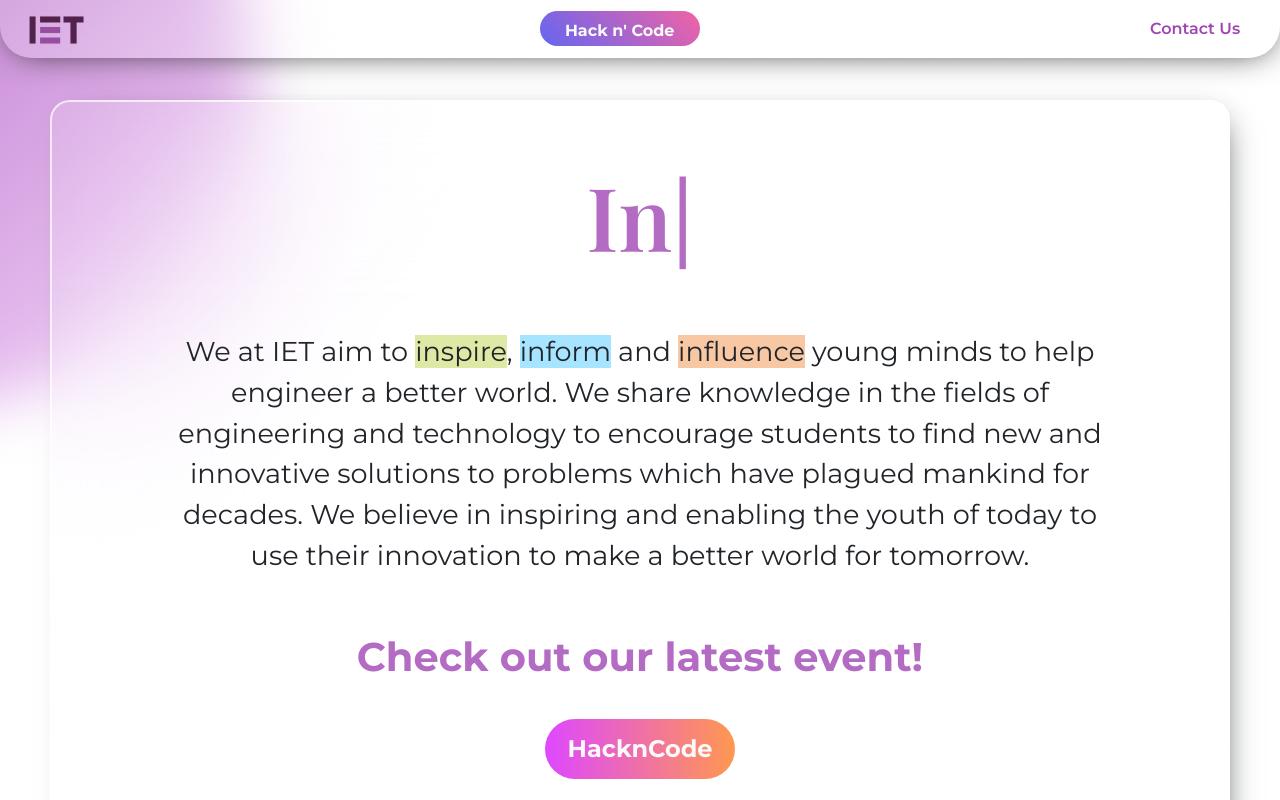
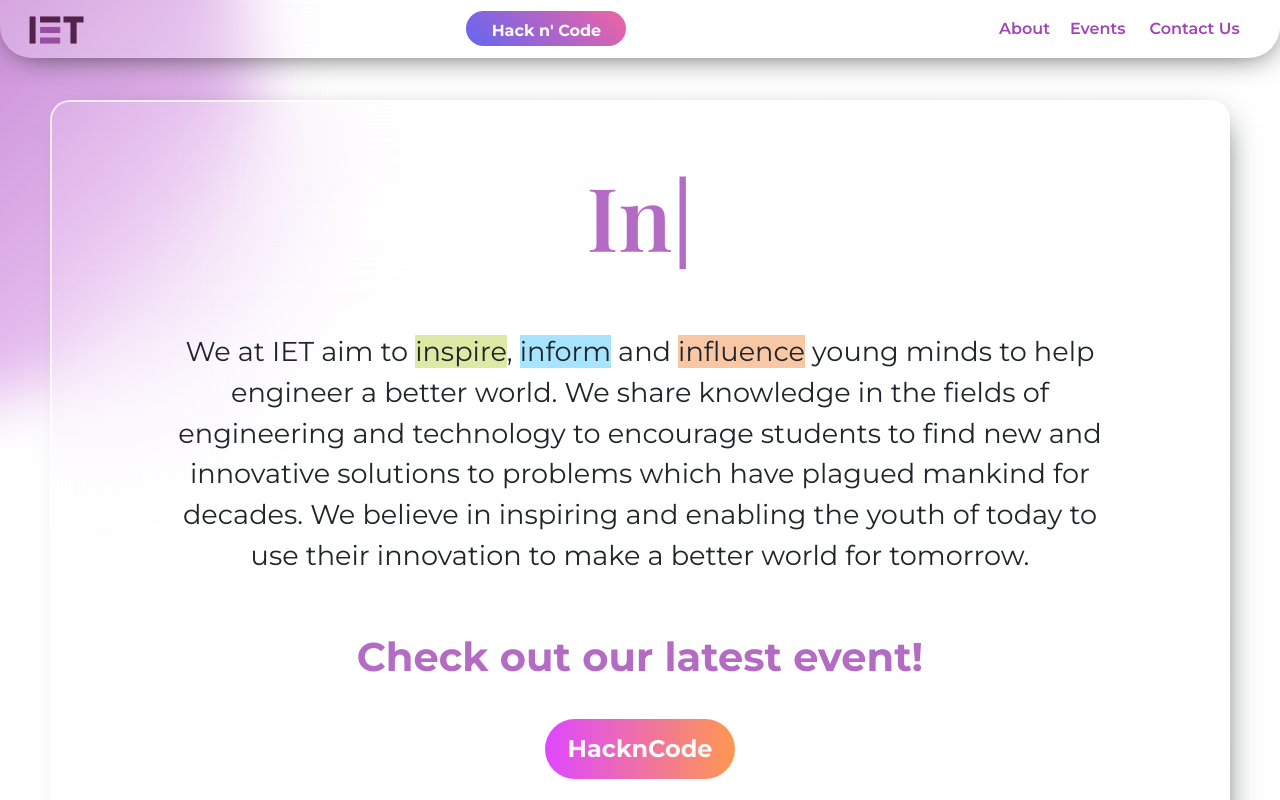
Before and after one commit to peefjerky/ietmpstme, a React (Create React App) app: page / in a window 1280 px wide. Shown: the top 800 px of the page. Built offline with nearby package versions, Linux system fonts and the light colour scheme; a web font is replaced by a local one.

Commit message:
Links Added

```diff
--- a/src/components/navbar.js
+++ b/src/components/navbar.js
@@ -42,12 +42,12 @@ const NavBar = (props) => {
         </button>
         <div className="collapse navbar-collapse flex-grow-0" id="collapseNav">
           <div className="navbar-nav">
-            {/* <a href="/" className="nav-item nav-link my-auto">
+            <Link to="aboutContainer" className="nav-item nav-link my-auto" spy={true} smooth={true} >
               About
-            </a>
-            <a href="/" className="nav-item nav-link mx-1 my-auto">
+            </Link>
+            <Link to="eventContainer" className="nav-item nav-link mx-1 my-auto" spy={true} smooth={true}>
               Events
-            </a> */}
+            </Link>
             {/*  <Link to="/hackncode">
               <button id="navbtn" className="nav-item nav-link mx-1 my-auto">
                 Hack n' Code
@@ -57,7 +57,7 @@ const NavBar = (props) => {
             {/*  <a href="/" className="nav-item nav-link mx-1 my-auto">
               Gallery
           </a>*/}
-            <Link to="/contact" className="nav-item nav-link mx-1 my-auto">
+            <Link to="/contact" className="nav-item nav-link mx-1 my-auto" spy={true} smooth={true}>
               Contact Us
             </Link>
           </div>
```
